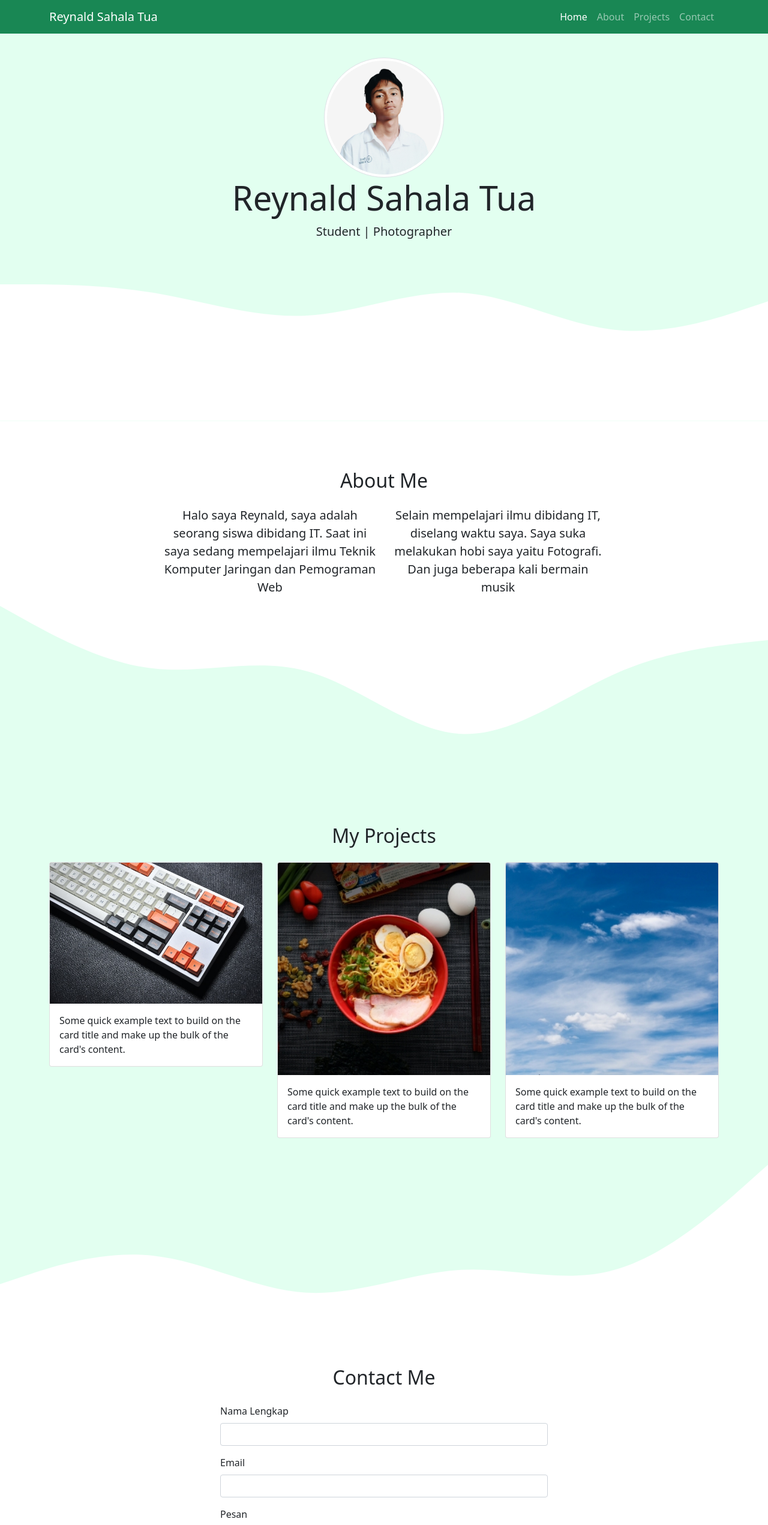
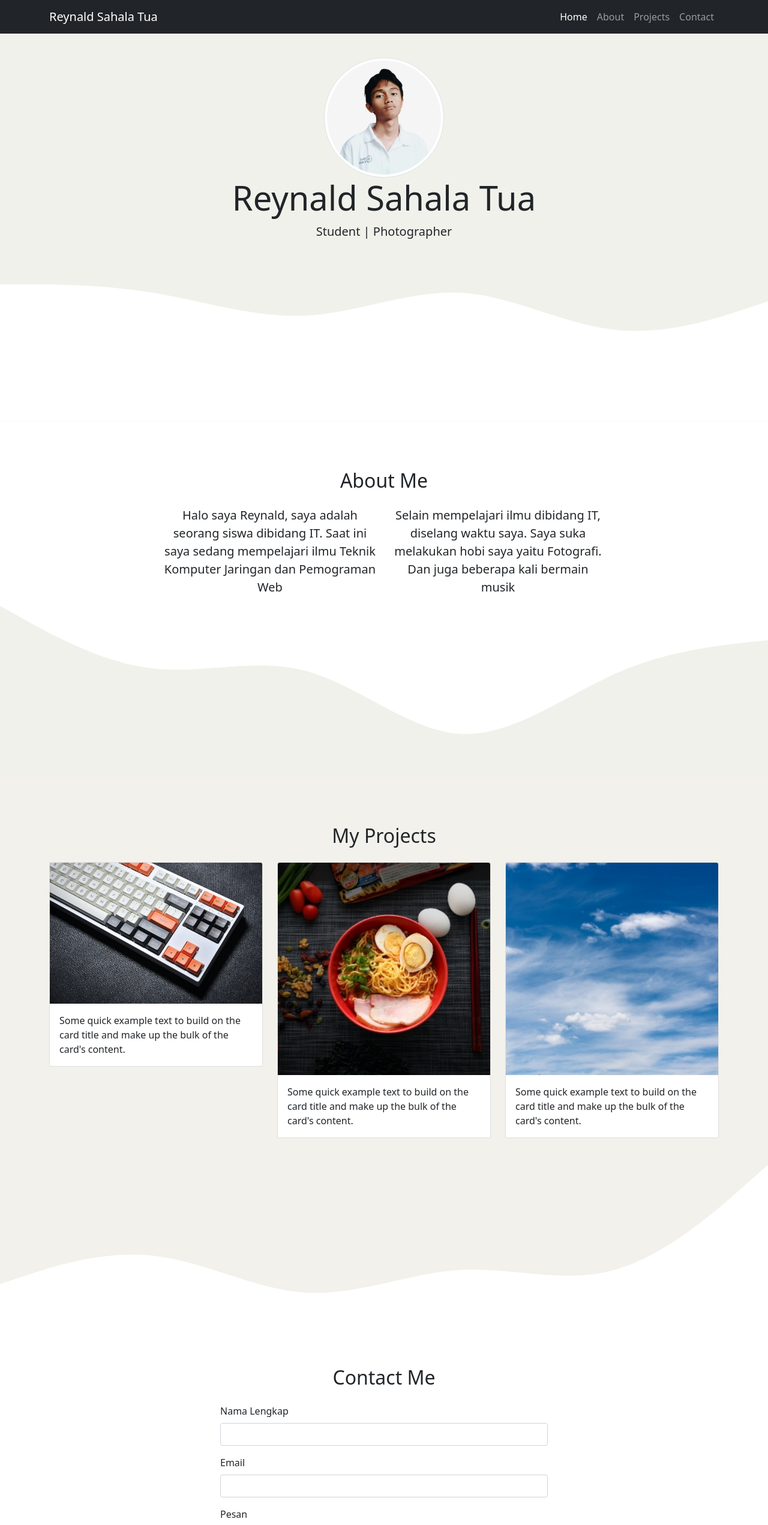
Before and after one commit to reynaldsts5/reynaldsts5.github.io, a plain HTML site: page index.html in a window 1280 px wide. Shown: the top 2542 px of the page at 60% size. Drawn offline with nearby package versions, Linux system fonts and the light colour scheme; files whose address does not match are found by name.

Commit message:
mengubah warna pada website

```diff
--- a/index.html
+++ b/index.html
@@ -21,7 +21,7 @@
   </head>
   <body id="home">
     <!-- Navbar -->
-    <nav class="navbar navbar-expand-lg navbar-dark bg-success fixed-top">
+    <nav class="navbar navbar-expand-lg navbar-dark bg-dark fixed-top">
       <div class="container">
         <a class="navbar-brand" href="#">Reynald Sahala Tua</a>
         <button class="navbar-toggler" type="button" data-bs-toggle="collapse" data-bs-target="#navbarNav" aria-controls="navbarNav" aria-expanded="false" aria-label="Toggle navigation">
@@ -81,7 +81,7 @@
       </div>
       <svg xmlns="http://www.w3.org/2000/svg" viewBox="0 0 1440 320">
         <path
-          fill="#e2fff0"
+          fill="#f1f1eb"
           fill-opacity="1"
           d="M0,0L48,26.7C96,53,192,107,288,117.3C384,128,480,96,576,122.7C672,149,768,235,864,240C960,245,1056,171,1152,128C1248,85,1344,75,1392,69.3L1440,64L1440,320L1392,320C1344,320,1248,320,1152,320C1056,320,960,320,864,320C768,320,672,320,576,320C480,320,384,320,288,320C192,320,96,320,48,320L0,320Z"
         ></path>
@@ -173,7 +173,7 @@
       </div>
       <svg xmlns="http://www.w3.org/2000/svg" viewBox="0 0 1440 320">
         <path
-          fill="#198754"
+          fill="#212529"
           fill-opacity="1"
           d="M0,160L48,138.7C96,117,192,75,288,96C384,117,480,203,576,208C672,213,768,139,864,138.7C960,139,1056,213,1152,224C1248,235,1344,181,1392,154.7L1440,128L1440,320L1392,320C1344,320,1248,320,1152,320C1056,320,960,320,864,320C768,320,672,320,576,320C480,320,384,320,288,320C192,320,96,320,48,320L0,320Z"
         ></path>
@@ -182,7 +182,7 @@
     <!-- Akhir Contact -->
 
     <!-- Footer -->
-    <footer class="bg-success text-white text-center pb-5">
+    <footer class="bg-dark text-white text-center pb-5">
       <p>Created with <i class="bi bi-suit-heart-fill text-warning"></i> by <a href="https://www.instagram.com/reynaldsts/" class="text-white fw-bold">Reynald Sahala Tua</a></p>
     </footer>
     <!-- Akhir Footer -->
--- a/style.css
+++ b/style.css
@@ -1,10 +1,10 @@
 .jumbotron {
   padding-top: 6rem;
-  background-color: #e2fff0;
+  background-color: #f1f1eb;
 }
 
 #projects {
-  background-color: #e2fff0;
+  background-color: #f2f1eb;
 }
 
 section {
```
